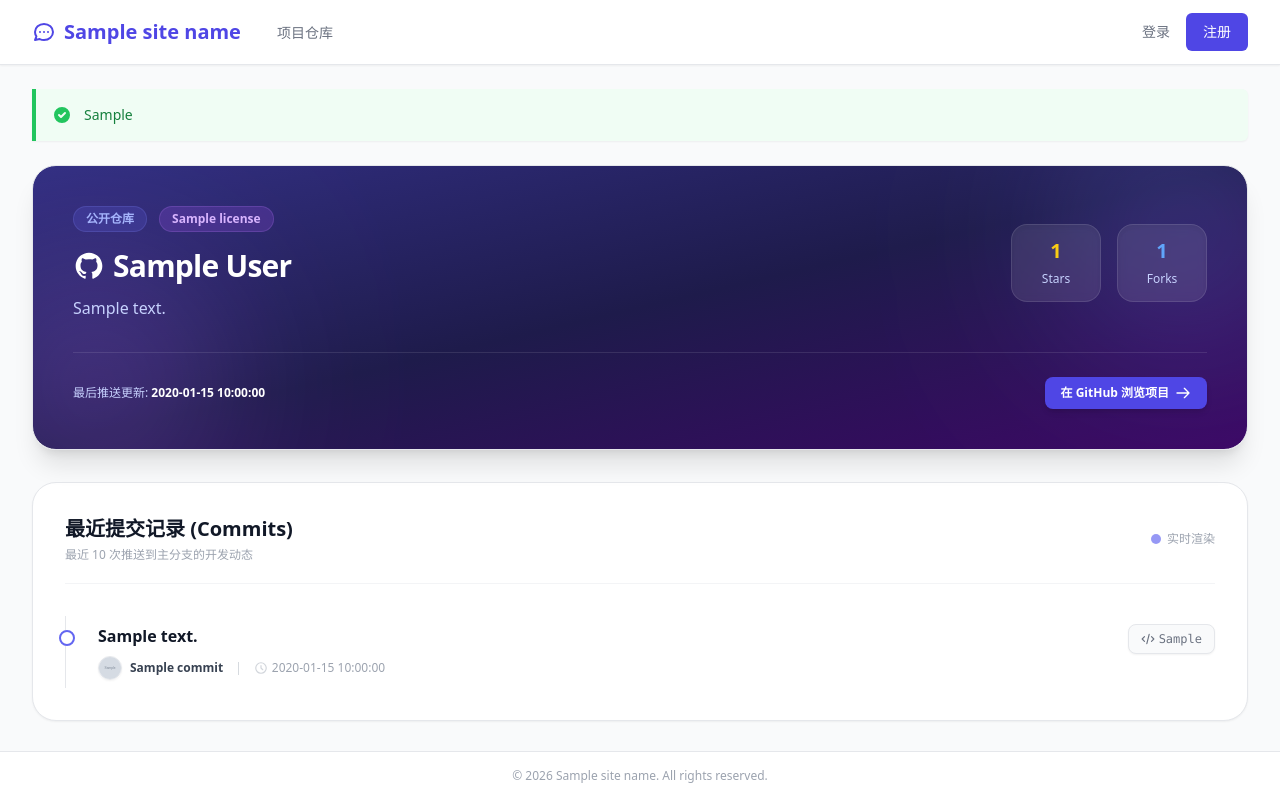
After one commit to dunea/telegram-auto-message-server, a Python web app: template templates/repository/index.html in a window 1280 px wide. The commit adds this page. Run offline with Jinja, Linux system fonts and the light colour scheme; the template is opened without the code that fills it: most values are stand-ins (such as "Sample title", 1, 10 or a date in 2020); grey boxes marked "Sample" are stand-in pictures.

Commit message:
feat: 增加公开仓库描述与 Commits 动态时间线页面，优化导航栏状态控制及手机端响应式边距排版

```diff
--- a/app/web/__init__.py
+++ b/app/web/__init__.py
@@ -100,6 +100,7 @@ def register_web_routes(app):
     from app.web.routes.messages import router as messages_router
     from app.web.routes.files import router as files_router
     from app.web.routes.profile import router as profile_router
+    from app.web.routes.repository import router as repository_router
 
     @app.get("/")
     async def root(request: Request):
@@ -117,3 +118,4 @@ def register_web_routes(app):
     app.include_router(messages_router)
     app.include_router(files_router)
     app.include_router(profile_router)
+    app.include_router(repository_router)
--- a/templates/base.html
+++ b/templates/base.html
@@ -46,8 +46,8 @@
                             {{ site_name }}
                         </a>
                     </div>
-                    {% if user_id or current_user %}
                     <div class="hidden lg:-my-px lg:ml-8 lg:flex lg:space-x-8">
+                        {% if user_id or current_user %}
                         <a href="/web/dashboard" class="inline-flex items-center px-1 pt-1 border-b-2 text-sm font-medium {% if request.url.path == '/web/dashboard' or request.url.path.startswith('/web/dashboard/') %}border-indigo-500 text-indigo-600{% else %}border-transparent text-gray-500 hover:text-gray-700 hover:border-gray-300{% endif %}">
                             仪表盘
                         </a>
@@ -66,8 +66,12 @@
                         <a href="/web/files" class="inline-flex items-center px-1 pt-1 border-b-2 text-sm font-medium {% if request.url.path == '/web/files' or request.url.path.startswith('/web/files/') %}border-indigo-500 text-indigo-600{% else %}border-transparent text-gray-500 hover:text-gray-700 hover:border-gray-300{% endif %}">
                             文件管理
                         </a>
+                        {% else %}
+                        <a href="/web/repository" class="inline-flex items-center px-1 pt-1 border-b-2 text-sm font-medium {% if request.url.path == '/web/repository' or request.url.path.startswith('/web/repository/') %}border-indigo-500 text-indigo-600{% else %}border-transparent text-gray-500 hover:text-gray-700 hover:border-gray-300{% endif %}">
+                            项目仓库
+                        </a>
+                        {% endif %}
                     </div>
-                    {% endif %}
                 </div>
                 <div class="hidden lg:flex lg:items-center">
                     {% if user_id or current_user %}
@@ -116,8 +120,8 @@
 
         <!-- Mobile Menu, show/hide based on menu state. -->
         <div class="hidden lg:hidden bg-white border-b border-gray-200" id="mobile-menu">
-            {% if user_id or current_user %}
             <div class="px-2 pt-2 pb-3 space-y-1">
+                {% if user_id or current_user %}
                 <a href="/web/dashboard" class="block px-3 py-2 rounded-md text-base font-medium {% if request.url.path == '/web/dashboard' or request.url.path.startswith('/web/dashboard/') %}bg-indigo-50 text-indigo-600{% else %}text-gray-500 hover:bg-gray-50 hover:text-gray-755{% endif %}">
                     仪表盘
                 </a>
@@ -139,7 +143,13 @@
                 <a href="/web/profile" class="block px-3 py-2 rounded-md text-base font-medium {% if request.url.path == '/web/profile' or request.url.path.startswith('/web/profile/') %}bg-indigo-50 text-indigo-600{% else %}text-gray-500 hover:bg-gray-50 hover:text-gray-755{% endif %}">
                     个人资料
                 </a>
+                {% else %}
+                <a href="/web/repository" class="block px-3 py-2 rounded-md text-base font-medium {% if request.url.path == '/web/repository' or request.url.path.startswith('/web/repository/') %}bg-indigo-50 text-indigo-600{% else %}text-gray-500 hover:bg-gray-50 hover:text-gray-755{% endif %}">
+                    项目仓库
+                </a>
+                {% endif %}
             </div>
+            {% if user_id or current_user %}
             <div class="pt-4 pb-3 border-t border-gray-200 px-4 flex items-center justify-between">
                 <a href="/web/profile" class="text-sm font-medium text-gray-500 hover:text-indigo-600 truncate max-w-[180px] inline-block" title="{% if current_user and current_user.email %}{{ current_user.email }}{% else %}已登录{% endif %}">
                     {% if current_user and current_user.email %}
@@ -153,7 +163,7 @@
                 </a>
             </div>
             {% else %}
-            <div class="px-2 pt-2 pb-3 space-y-1">
+            <div class="px-2 pt-2 pb-3 space-y-1 border-t border-gray-100">
                 {% if request.url.path in ['/web/login', '/web/register'] %}
                 <a href="/" class="block px-3 py-2 rounded-md text-base font-medium text-gray-500 hover:bg-gray-50 hover:text-gray-700">← 返回首页</a>
                 {% else %}
--- /dev/null
+++ b/templates/repository/index.html
@@ -0,0 +1,151 @@
+{% extends "base.html" %}
+
+{% block title %}项目仓库 & 提交日志 - {{ site_name }}{% endblock %}
+
+{% block content %}
+<div class="space-y-8 animate-fade-in">
+    {% if error_detail %}
+        <!-- 错误降级展示 -->
+        <div class="bg-white border border-gray-200 rounded-2xl p-8 shadow-sm text-center my-12 max-w-lg mx-auto">
+            <div class="w-16 h-16 bg-red-50 text-red-500 rounded-full flex items-center justify-center mx-auto mb-6">
+                <svg class="w-8 h-8" fill="none" stroke="currentColor" viewBox="0 0 24 24">
+                    <path stroke-linecap="round" stroke-linejoin="round" stroke-width="2" d="M12 9v2m0 4h.01m-6.938 4h13.856c1.54 0 2.502-1.667 1.732-3L13.732 4c-.77-1.333-2.694-1.333-3.464 0L3.34 16c-.77 1.333.192 3 1.732 3z" />
+                </svg>
+            </div>
+            <h3 class="text-xl font-bold text-gray-900 mb-2">获取仓库信息失败</h3>
+            <p class="text-gray-500 text-sm mb-6 leading-relaxed">
+                {{ error_detail }}
+            </p>
+            <div class="flex justify-center">
+                <a href="/" class="inline-flex items-center px-5 py-2.5 border border-gray-300 text-sm font-medium rounded-lg text-gray-700 bg-white hover:bg-gray-50 transition duration-150">
+                    返回首页
+                </a>
+            </div>
+        </div>
+    {% else %}
+        <!-- 仓库元信息卡片 -->
+        <div class="bg-gradient-to-br from-indigo-900 via-indigo-950 to-purple-950 text-white rounded-3xl p-6 sm:p-10 shadow-xl border border-indigo-955 overflow-hidden relative">
+            <!-- 背景光晕 -->
+            <div class="absolute -right-16 -top-16 w-64 h-64 bg-indigo-500 rounded-full mix-blend-screen filter blur-[80px] opacity-25"></div>
+            <div class="absolute -left-16 -bottom-16 w-64 h-64 bg-purple-500 rounded-full mix-blend-screen filter blur-[80px] opacity-25"></div>
+
+            <div class="relative z-10">
+                <div class="flex flex-col md:flex-row md:items-center justify-between gap-6">
+                    <div>
+                        <div class="flex items-center gap-3 mb-4">
+                            <span class="bg-indigo-500/20 text-indigo-300 text-xs font-bold px-3 py-1 rounded-full border border-indigo-400/20">公开仓库</span>
+                            {% if repo_info.license %}
+                                <span class="bg-purple-500/20 text-purple-300 text-xs font-bold px-3 py-1 rounded-full border border-purple-400/20">{{ repo_info.license }}</span>
+                            {% endif %}
+                        </div>
+                        <h2 class="text-2xl sm:text-3xl font-extrabold tracking-tight mb-3">
+                            <a href="{{ repo_info.html_url }}" target="_blank" class="hover:text-indigo-300 transition duration-150 flex items-center gap-2">
+                                <svg class="w-8 h-8 flex-shrink-0 text-white" fill="currentColor" viewBox="0 0 24 24">
+                                    <path fill-rule="evenodd" clip-rule="evenodd" d="M12 2C6.477 2 2 6.477 2 12c0 4.42 2.865 8.166 6.839 9.489.5.092.682-.217.682-.482 0-.237-.008-.866-.013-1.7-2.782.603-3.369-1.34-3.369-1.34-.454-1.156-1.11-1.464-1.11-1.464-.908-.62.069-.608.069-.608 1.003.07 1.531 1.03 1.531 1.03.892 1.529 2.341 1.087 2.91.831.092-.646.35-1.086.636-1.336-2.22-.253-4.555-1.11-4.555-4.943 0-1.091.39-1.984 1.029-2.683-.103-.253-.446-1.27.098-2.647 0 0 .84-.269 2.75 1.025A9.564 9.564 0 0112 6.844c.85.004 1.705.115 2.504.337 1.909-1.294 2.747-1.025 2.747-1.025.546 1.377.203 2.394.1 2.647.64.699 1.028 1.592 1.028 2.683 0 3.842-2.339 4.687-4.566 4.935.359.309.678.919.678 1.852 0 1.336-.012 2.415-.012 2.743 0 .267.18.579.688.481C19.137 20.162 22 16.418 22 12c0-5.523-4.477-10-10-10z" />
+                                </svg>
+                                {{ repo_info.full_name }}
+                            </a>
+                        </h2>
+                        <p class="text-indigo-200 text-sm sm:text-base max-w-3xl leading-relaxed">
+                            {{ repo_info.description }}
+                        </p>
+                    </div>
+                    <div class="flex flex-row md:flex-col lg:flex-row gap-4 flex-shrink-0">
+                        <!-- Star Count -->
+                        <div class="bg-white/10 border border-white/10 rounded-2xl px-4 py-2.5 sm:px-5 sm:py-3 text-center min-w-[80px] sm:min-w-[90px] backdrop-blur-sm shadow-inner">
+                            <span class="block text-lg sm:text-xl font-extrabold text-yellow-400">{{ repo_info.stargazers_count }}</span>
+                            <span class="text-[10px] sm:text-xs text-indigo-200 font-medium">Stars</span>
+                        </div>
+                        <!-- Fork Count -->
+                        <div class="bg-white/10 border border-white/10 rounded-2xl px-4 py-2.5 sm:px-5 sm:py-3 text-center min-w-[80px] sm:min-w-[90px] backdrop-blur-sm shadow-inner">
+                            <span class="block text-lg sm:text-xl font-extrabold text-blue-400">{{ repo_info.forks_count }}</span>
+                            <span class="text-[10px] sm:text-xs text-indigo-200 font-medium">Forks</span>
+                        </div>
+                    </div>
+                </div>
+
+                <div class="border-t border-white/10 mt-8 pt-6 flex flex-col sm:flex-row justify-between items-start sm:items-center gap-4 text-xs text-indigo-200">
+                    <div class="flex flex-wrap items-center gap-4 sm:gap-6">
+                        <span>
+                            最后推送更新: <strong class="text-white">{{ repo_info.pushed_at }}</strong>
+                        </span>
+                    </div>
+                    <a href="{{ repo_info.html_url }}" target="_blank" class="inline-flex items-center gap-1.5 bg-indigo-600 hover:bg-indigo-500 text-white font-bold px-4 py-2 rounded-lg transition duration-150 shadow-md">
+                        在 GitHub 浏览项目
+                        <svg class="w-4 h-4" fill="none" stroke="currentColor" viewBox="0 0 24 24">
+                            <path stroke-linecap="round" stroke-linejoin="round" stroke-width="2" d="M14 5l7 7m0 0l-7 7m7-7H3" />
+                        </svg>
+                    </a>
+                </div>
+            </div>
+        </div>
+
+        <!-- Commits 模块 -->
+        <div class="bg-white rounded-3xl border border-gray-200 p-5 sm:p-8 shadow-sm">
+            <div class="flex items-center justify-between border-b border-gray-100 pb-5 mb-8">
+                <div>
+                    <h3 class="text-lg sm:text-xl font-bold text-gray-900">最近提交记录 (Commits)</h3>
+                    <p class="text-xs text-gray-400 mt-1">最近 10 次推送到主分支的开发动态</p>
+                </div>
+                <div class="text-xs text-gray-400 font-medium flex items-center gap-1.5">
+                    <span class="w-2.5 h-2.5 rounded-full bg-indigo-500 animate-pulse"></span>
+                    实时渲染
+                </div>
+            </div>
+
+            <!-- 时间线 Timeline -->
+            <div class="relative pl-5 sm:pl-8 border-l border-gray-200 space-y-10 py-2">
+                {% for commit in commits %}
+                    <div class="relative group">
+                        <!-- 时间线节点标记 -->
+                        <span class="absolute -left-[29px] sm:-left-[39px] top-1.5 bg-white border-2 border-indigo-500 rounded-full w-4 h-4 group-hover:scale-125 group-hover:bg-indigo-500 transition duration-150" aria-hidden="true"></span>
+
+                        <div class="flex flex-col sm:flex-row sm:items-start justify-between gap-4">
+                            <!-- 提交具体描述 -->
+                            <div class="space-y-2 max-w-3xl">
+                                <!-- commit 消息标题可点击 -->
+                                <a href="https://github.com/dunea/telegram-auto-message-server/commit/{{ commit.sha }}" target="_blank" class="block group/link hover:opacity-95">
+                                    <p class="text-gray-900 font-semibold text-sm sm:text-base leading-relaxed group-hover:text-indigo-600 group-hover/link:text-indigo-600 transition duration-150 whitespace-pre-line">{{ commit.message }}</p>
+                                </a>
+
+                                <!-- 作者与时间 -->
+                                <div class="flex flex-wrap items-center gap-2 sm:gap-3">
+                                    <a href="{{ commit.html_url }}" target="_blank" class="inline-flex items-center gap-2 text-xs font-semibold text-gray-700 hover:text-indigo-600 transition duration-150">
+                                        {% if commit.avatar_url %}
+                                            <img class="w-6 h-6 rounded-full border border-gray-200 shadow-sm" src="{{ commit.avatar_url }}" alt="{{ commit.author_name }}">
+                                        {% else %}
+                                            <div class="w-6 h-6 rounded-full bg-indigo-50 text-indigo-700 font-bold flex items-center justify-center text-[10px] border border-indigo-100 shadow-sm">
+                                                {{ commit.author_name[0] | upper if commit.author_name else 'U' }}
+                                            </div>
+                                        {% endif %}
+                                        <span>{{ commit.author_name }}</span>
+                                    </a>
+                                    <span class="text-gray-300 text-xs">|</span>
+                                    <span class="text-xs text-gray-400 flex items-center gap-1">
+                                        <svg class="w-3.5 h-3.5 text-gray-300" fill="none" stroke="currentColor" viewBox="0 0 24 24">
+                                            <path stroke-linecap="round" stroke-linejoin="round" stroke-width="2" d="M12 8v4l3 3m6-3a9 9 0 11-18 0 9 9 0 0118 0z" />
+                                        </svg>
+                                        {{ commit.date }}
+                                    </span>
+                                </div>
+                            </div>
+
+                            <!-- commit SHA -->
+                            <div class="flex-shrink-0 self-start">
+                                <a href="https://github.com/dunea/telegram-auto-message-server/commit/{{ commit.sha }}" target="_blank" class="inline-flex items-center px-3 py-1.5 bg-gray-50 border border-gray-200 hover:bg-indigo-50 hover:border-indigo-200 hover:text-indigo-600 rounded-lg text-xs font-mono text-gray-500 font-medium transition duration-150 shadow-sm">
+                                    <svg class="w-3.5 h-3.5 mr-1" fill="none" stroke="currentColor" viewBox="0 0 24 24">
+                                        <path stroke-linecap="round" stroke-linejoin="round" stroke-width="2" d="M10 20l4-16m4 4l4 4-4 4M6 16l-4-4 4-4" />
+                                    </svg>
+                                    {{ commit.short_sha }}
+                                </a>
+                            </div>
+                        </div>
+                    </div>
+                {% else %}
+                    <p class="text-gray-400 text-sm text-center py-6">无任何提交历史</p>
+                {% endfor %}
+            </div>
+        </div>
+    {% endif %}
+</div>
+{% endblock %}
```
Also changed, not shown: app/web/routes/repository.py (added, +154 -0 lines), tests/test_web_repository.py (added, +160 -0 lines).
